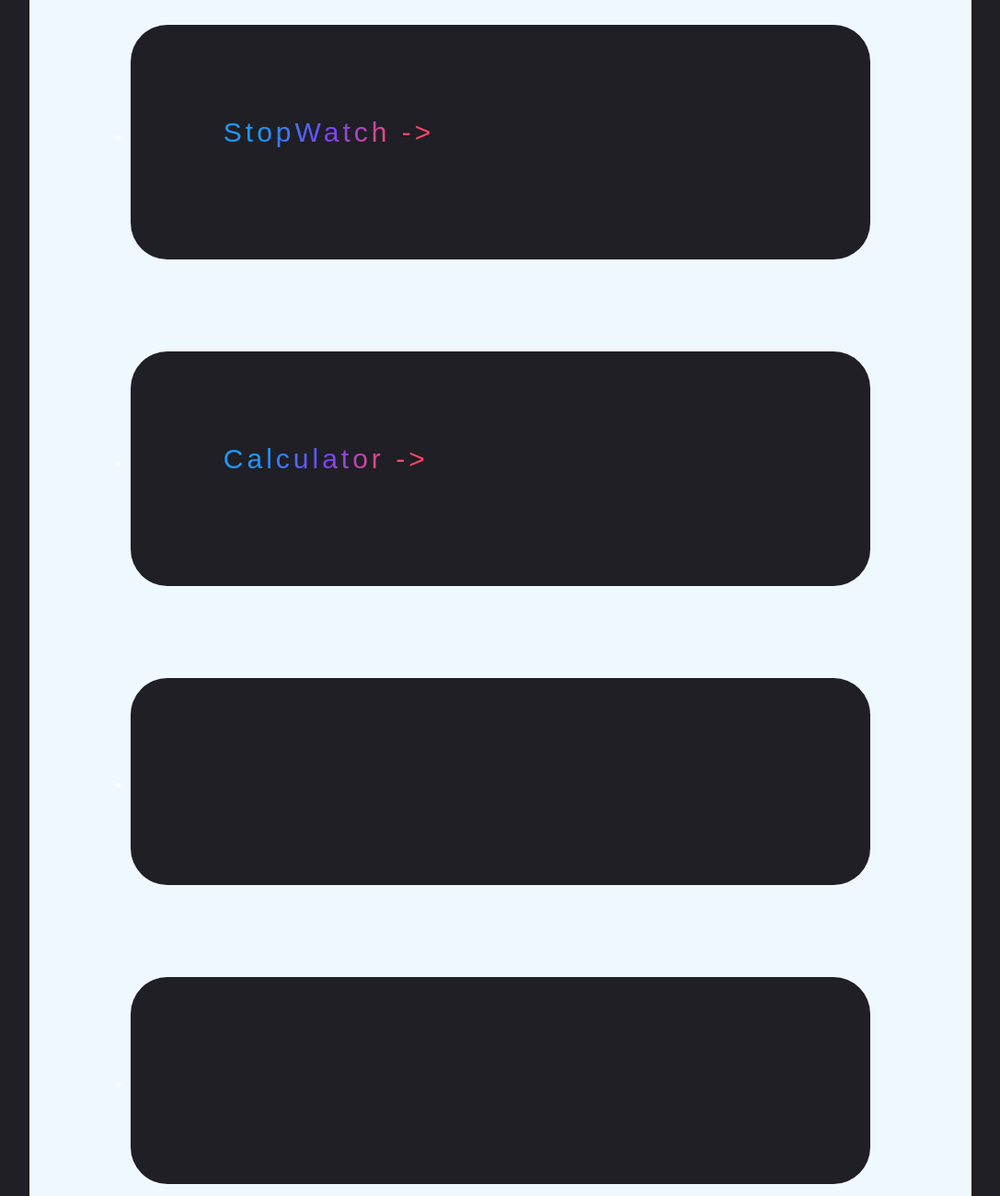
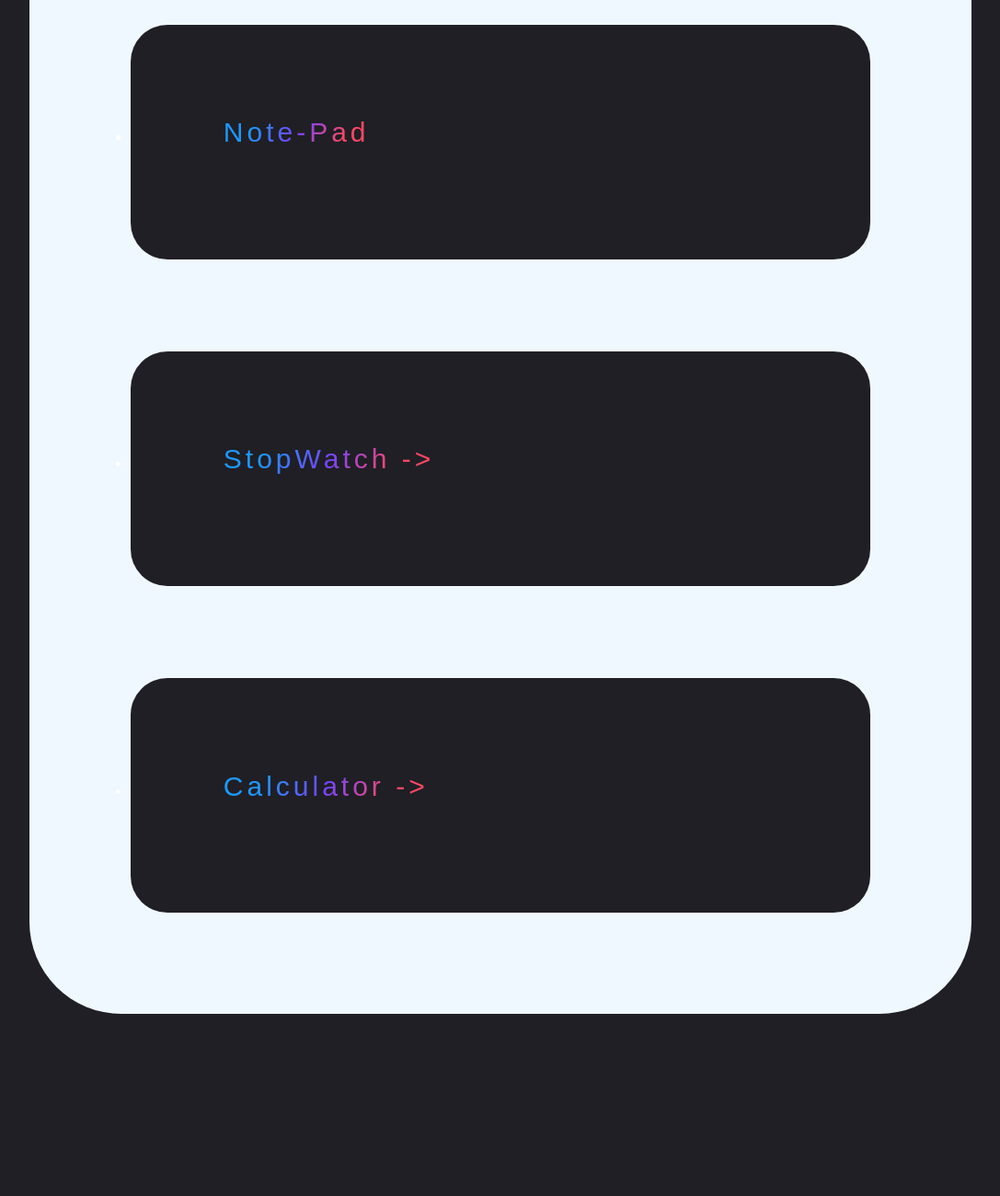
Before and after one commit to akshaynair5/Akshay-Nair, a plain HTML site: page projects.html in a window 1280 px wide. Shown: the part 1520-2820 px from the top of the page at 92% size, without its empty margins (96-1183 px from the left). After the commit the page ends 2622 px from the top, so only its background shows below. Drawn offline with Linux system fonts and the light colour scheme.

Commit message:
Update projects.html

```diff
--- a/projects.html
+++ b/projects.html
@@ -51,6 +51,9 @@
               >E-Commerce Website (furniture Website) -></a
             >
           </li>
+                    <li><a href="https://akshaynair5.github.io/Note-Pad/">
+            Note-Pad
+            </a></li>
           <li>
             <a href="https://akshaynair5.github.io/Stop-watch">StopWatch -></a>
           </li>
@@ -59,9 +62,8 @@
               >Calculator -></a
             >
           </li>
-          <li><a href=""></a></li>
-          <li><a href=""></a></li>
-          <li><a href=""></a></li>
+<!--           <li><a href=""></a></li>
+          <li><a href=""></a></li> -->
         </ul>
       </div>
     </div>
```
